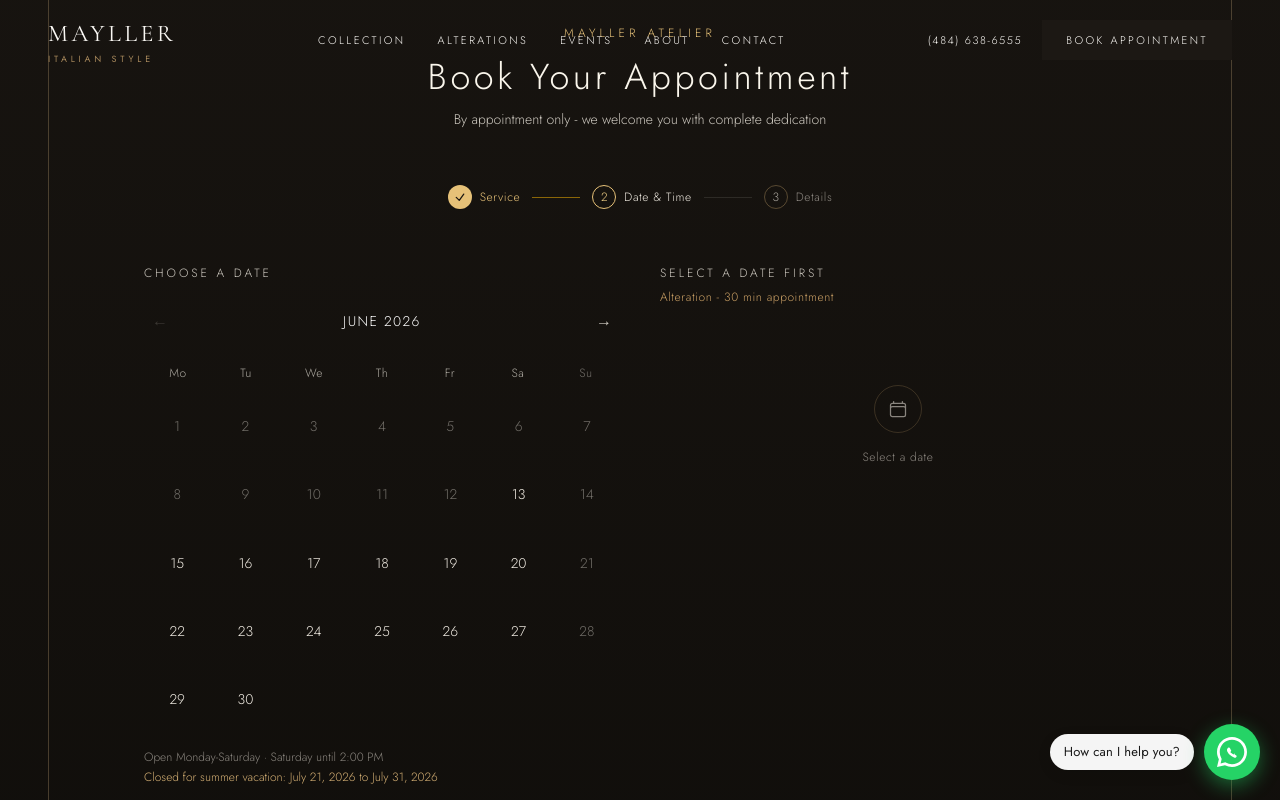
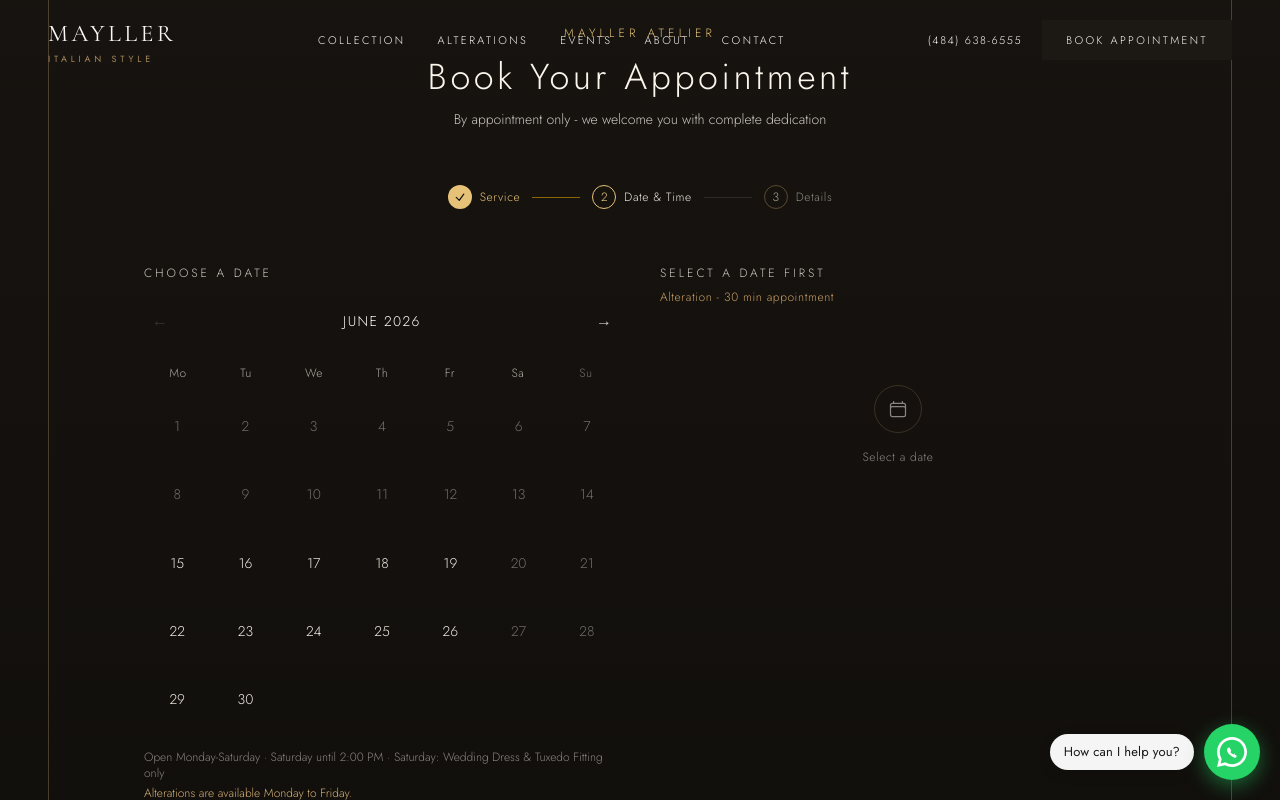
Before and after one commit to ulisse2025/mayller-bridal, a Next.js app in the folder pronovias/: page / in a window 1280 px wide. Both pictures are taken after a click on the button 336 px from the left and 4426 px from the top of the page. Shown: the part 4026-4826 px from the top of the page. Built offline with nearby package versions, Linux system fonts and the light colour scheme.

Commit message:
feat(form): slot 12:30 aperti e sabati grigi per alteration
Updated booking calendar component to include service availability checks and adjusted comments for clarity.

```diff
--- a/pronovias/src/components/ui/booking-calendar.tsx
+++ b/pronovias/src/components/ui/booking-calendar.tsx
@@ -2,16 +2,24 @@
 
 import { useState, useMemo, useCallback } from 'react'
 import { cn } from '@/lib/utils'
-import { getLunchBreak, isStoreClosed, STORE_CLOSURES } from '@/lib/booking-types'
+import {
+  getLunchBreak,
+  isStoreClosed,
+  isServiceAvailableOnDate,
+  normalizeAppointmentType,
+  SATURDAY_LAST_START_MIN,
+  STORE_CLOSURES,
+} from '@/lib/booking-types'
 
 const MONTHS_EN = ['January', 'February', 'March', 'April', 'May', 'June', 'July', 'August', 'September', 'October', 'November', 'December']
 const DAYS_EN = ['Mo', 'Tu', 'We', 'Th', 'Fr', 'Sa', 'Su']
 
-// Service-aware time slots — generated from the SAME seasonal rule Sofia uses
-// (getLunchBreak in booking-types.ts): starts every 30 minutes within business
-// hours (10 AM – 6 PM), and no appointment may overlap the lunch break.
-// Summer (Jun–Aug): lunch 12:00–1:00 PM → last starts: Alteration 11:30,
-// Tuxedo 11:00, Wedding 10:30. Rest of the year: lunch 1:00–2:00 PM.
+// Service-aware time slots — generated from the SAME rule Sofia uses:
+// starts every 30 minutes within business hours (10 AM – 6 PM), all year.
+// The lunch break was removed on 5 September 2026, so 12:30 PM (and 1:00 /
+// 1:30 PM) are bookable for every service. getLunchBreak is still consulted
+// — it returns an empty window today — so if a break is ever reinstated in
+// booking-types.ts the website picks it up with no change here.
 const SERVICE_DURATION: Record<string, number> = {
   alteration: 30,
   wedding: 90,
@@ -20,6 +28,7 @@ const SERVICE_DURATION: Record<string, number> = {
 
 const OPEN_MIN = 10 * 60 // 10:00 AM
 const CLOSE_MIN = 18 * 60 // 6:00 PM
+const NOON_MIN = 12 * 60 // 12:00 PM — morning/afternoon divider in the UI
 
 function formatSlotLabel(min: number): string {
   let h = Math.floor(min / 60)
@@ -32,20 +41,23 @@ function formatSlotLabel(min: number): string {
 
 function getSlotsForService(service: string, dateISO: string): { am: string[]; pm: string[] } {
   const duration = SERVICE_DURATION[service] ?? 30
-  const lunch = dateISO ? getLunchBreak(dateISO) : { startMin: 13 * 60, endMin: 14 * 60 }
+  const lunch = getLunchBreak(dateISO)
   const am: string[] = []
   const pm: string[] = []
   for (let start = OPEN_MIN; start + duration <= CLOSE_MIN; start += 30) {
-    // No slot may overlap the lunch break.
-    if (start < lunch.endMin && start + duration > lunch.startMin) continue
-    if (start < lunch.startMin) am.push(formatSlotLabel(start))
+    // No slot may overlap the lunch break (empty window today = never skips).
+    if (lunch.endMin > lunch.startMin && start < lunch.endMin && start + duration > lunch.startMin) continue
+    // Morning / afternoon split is purely visual: noon.
+    if (start < NOON_MIN) am.push(formatSlotLabel(start))
     else pm.push(formatSlotLabel(start))
   }
   return { am, pm }
 }
 
-// Saturday rule: bookings accepted only up to a 2:00 PM start, not beyond.
-const SAT_LAST_START_MIN = 14 * 60 // 14:00
+// Saturday rule: bookings accepted only up to a 2:00 PM start, not beyond,
+// and only for Wedding Dress / Tuxedo Fitting. Single source of truth for
+// both rules: booking-types.ts (SATURDAY_LAST_START_MIN, SATURDAY_SERVICES).
+const SAT_LAST_START_MIN = SATURDAY_LAST_START_MIN
 
 function slotStartMinutes(s: string): number {
   const mt = s.match(/(\d{1,2}):(\d{2})\s*(AM|PM)/i)
@@ -82,14 +94,19 @@ function toISO(date: Date): string {
   return `${date.getFullYear()}-${String(date.getMonth() + 1).padStart(2, '0')}-${String(date.getDate()).padStart(2, '0')}`
 }
 
-function isDateAvailable(date: Date): boolean {
+function isDateAvailable(date: Date, service: string): boolean {
   const today = new Date()
   today.setHours(0, 0, 0, 0)
   const day = date.getDay()
   if (date < today || day === 0) return false
+  const iso = toISO(date)
   // Store closed for vacation/holiday (single source of truth: STORE_CLOSURES
   // in booking-types.ts) — these dates are greyed out and not selectable.
-  if (isStoreClosed(toISO(date))) return false
+  if (isStoreClosed(iso)) return false
+  // Saturday takes Wedding Dress and Tuxedo Fitting only (single source of
+  // truth: SATURDAY_SERVICES in booking-types.ts), so Saturdays are greyed
+  // out when the customer picked an Alteration.
+  if (service && !isServiceAvailableOnDate(iso, normalizeAppointmentType(service))) return false
   return true
 }
 
@@ -263,7 +280,7 @@ export function BookingCalendar() {
           <p className="text-xs tracking-[0.25em] uppercase text-white/40 text-center mb-8">Choose your appointment type</p>
           <div className="grid sm:grid-cols-2 lg:grid-cols-3 gap-4 max-w-4xl mx-auto">
             {SERVICES.map((svc) => (
-              <button key={svc.id} onClick={() => { setForm(f => ({ ...f, service: svc.id })); setStep('datetime') }} className={cn('relative p-8 border text-left transition-all duration-300 group', form.service === svc.id ? 'border-amber-400/70 bg-amber-400/5' : 'border-white/15 hover:border-white/40 bg-white/[0.02] hover:bg-white/[0.04]')}>
+              <button key={svc.id} onClick={() => { setForm(f => ({ ...f, service: svc.id, date: '', time: '' })); setBookedSlots([]); setStep('datetime') }} className={cn('relative p-8 border text-left transition-all duration-300 group', form.service === svc.id ? 'border-amber-400/70 bg-amber-400/5' : 'border-white/15 hover:border-white/40 bg-white/[0.02] hover:bg-white/[0.04]')}>
                 <div className="absolute top-4 right-4 w-5 h-5 rounded-full border border-amber-400/30 group-hover:border-amber-400/60 flex items-center justify-center transition-all">
                   <div className={cn('w-2 h-2 rounded-full transition-all', form.service === svc.id ? 'bg-amber-400' : 'bg-transparent')} />
                 </div>
@@ -292,14 +309,17 @@ export function BookingCalendar() {
               {days.map((date, i) => {
                 if (!date) return <div key={i} />
                 const iso = `${date.getFullYear()}-${String(date.getMonth() + 1).padStart(2, '0')}-${String(date.getDate()).padStart(2, '0')}`
-                const available = isDateAvailable(date)
+                const available = isDateAvailable(date, form.service)
                 const selected = form.date === iso
                 return (
                   <button key={i} disabled={!available} onClick={() => selectDate(date)} className={cn('aspect-square flex items-center justify-center text-sm transition-all duration-200', selected ? 'bg-amber-400 text-black font-medium' : available ? 'text-white/80 hover:bg-white/10' : 'text-white/15 cursor-not-allowed')}>{date.getDate()}</button>
                 )
               })}
             </div>
-            <p className="text-white/20 text-xs mt-4">Open Monday-Saturday · Saturday until 2:00 PM</p>
+            <p className="text-white/20 text-xs mt-4">Open Monday-Saturday · Saturday until 2:00 PM · Saturday: Wedding Dress &amp; Tuxedo Fitting only</p>
+            {form.service === 'alteration' && (
+              <p className="text-amber-300/50 text-xs mt-1">Alterations are available Monday to Friday.</p>
+            )}
             {upcomingClosures.map((c) => (
               <p key={c.from} className="text-amber-300/50 text-xs mt-1">
                 Closed for {c.reason.toLowerCase()}: {formatSelectedDate(c.from)} to {formatSelectedDate(c.to)}
```
